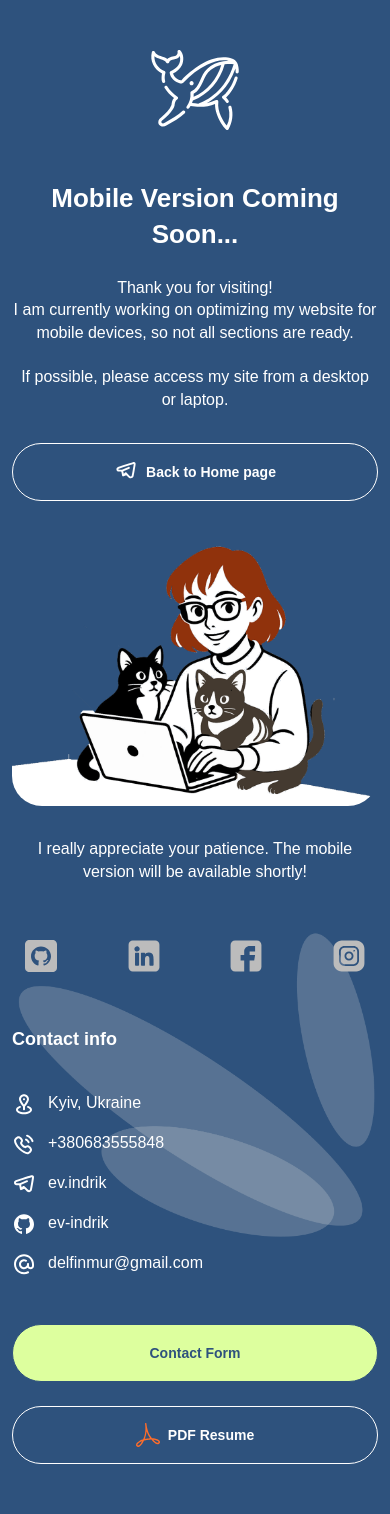
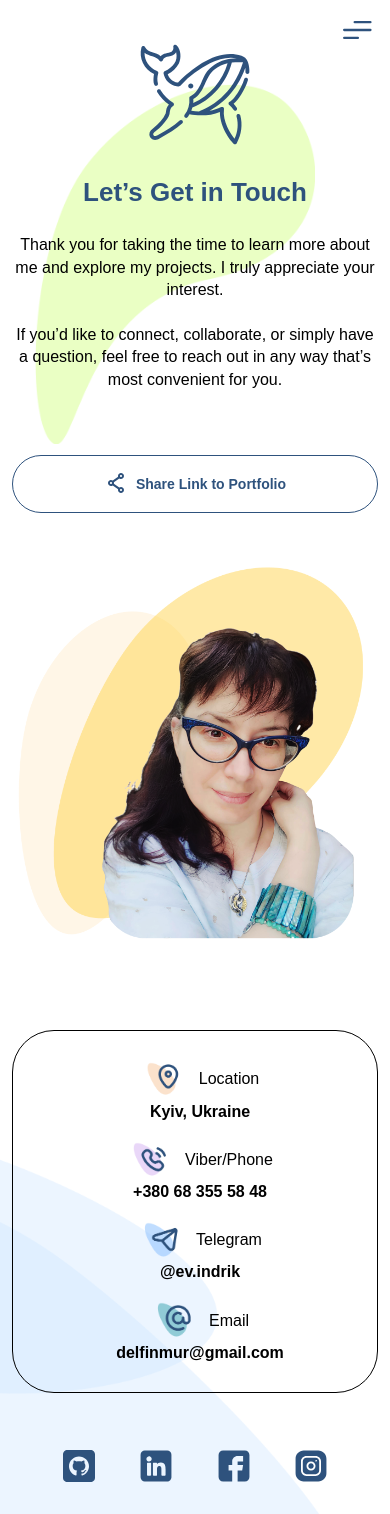
Before and after one commit to ev-indrik/my-portfolio, a React (Vite) app: page /contacts in a window 390 px wide. Shown: the top 1514 px of the page. Built offline with nearby package versions, Linux system fonts and the light colour scheme.

Commit message:
feat: add responsiveness to ContactsBlock

```diff
--- a/src/layuot/WebsiteLayout.tsx
+++ b/src/layuot/WebsiteLayout.tsx
@@ -5,8 +5,6 @@ import {Outlet} from "react-router";
 import BackToTopButton from "@/components/back-to-top-button/BackToTopButton";
 import {ContactModalProvider} from "@/context/ContactModalContext";
 import ModalContactForm from "@/components/modal-contact-form/ModalContactForm";
-import useIsMobile from "@/hook/useIsMobile";
-import {useLocation} from "react-router-dom";
 import useBreakpoint from "antd/es/grid/hooks/useBreakpoint";
 
 // const location = useLocation();
@@ -14,16 +12,14 @@ import useBreakpoint from "antd/es/grid/hooks/useBreakpoint";
 
 const WebsiteLayout: FC = () => {
 
-    const isMobile = useIsMobile();
-    const {pathname} = useLocation()
     const {xxl, xl, lg, md} = useBreakpoint()
 
     return (
         <ContactModalProvider>
             <div className={'layout-wrapper'}>
-                {(xxl||xl||lg||md) &&  <BackToTopButton/>}
+                {(xxl || xl || lg || md) && <BackToTopButton/>}
 
-                {(!isMobile || pathname === '/home' || pathname === '/' || pathname === '/about' || pathname === '/projects') && <Header />}
+                <Header/>
 
                 <div className={'pages-wrapper'}>
                     <Outlet/>
--- a/src/pages/contacts/Contacts.tsx
+++ b/src/pages/contacts/Contacts.tsx
@@ -7,14 +7,11 @@ import heroSectionContent from "@/data/heroSectionContent.json";
 import ContactsBlock from "@/pages/contacts/sections/contacs-block/ContactsBlock";
 import ContactFormSection from "@/pages/contacts/sections/contact-form-section/ContactFormSection";
 import {useMessageApi} from "@/context/MessageContext";
-import useIsMobile from "@/hook/useIsMobile";
-import SoonForMobile from "@/components/soon-for-mobile/SoonForMobile";
 const sectionData = heroSectionContent['contact'];
 
 const Contacts: FC = () => {
 
     const messageApi = useMessageApi();
-    const isMobile = useIsMobile();
 
     const onShareClick = async () => {
         try {
@@ -37,9 +34,7 @@ const Contacts: FC = () => {
         }
     };
 
-    return isMobile ? (
-        <SoonForMobile />
-    ) : (
+    return (
         <>
             <HeroSection
                 mainTitle={sectionData.mainTitle}
--- a/src/pages/contacts/sections/contacs-block/ContactsBlock.scss
+++ b/src/pages/contacts/sections/contacs-block/ContactsBlock.scss
@@ -1,6 +1,17 @@
+@use '../../../../abstracts/mixins';
+
 .contacts-block-wrapper {
   position: relative;
   padding: 60px 0 20px;
+
+  @include mixins.sm-max {
+    padding: 0 0 20px;
+  }
+
+  @include mixins.xs-max {
+    padding: 0 0 20px;
+    margin-top: -24px;
+  }
 
   .contacts-block-bg-wrapper {
     position: absolute;
@@ -19,5 +30,13 @@
     padding: 60px 50px;
     border: 1px solid black;
     border-radius: 42px;
+
+    @include mixins.sm-max {
+      padding: 30px 20px;
+    }
+
+    @include mixins.xs-max {
+      padding: 20px 0;
+    }
   }
 }
--- a/src/pages/contacts/sections/contacs-block/ContactsBlock.tsx
+++ b/src/pages/contacts/sections/contacs-block/ContactsBlock.tsx
@@ -9,11 +9,12 @@ import type {ContactItemType} from "@/pages/contacts/sections/contacs-block/cont
 
 import geoImg from './images/contacts-icons/geo-icon.png'
 import emailImg from './images/contacts-icons/email-icon.png'
-import phoneImg from './images/contacts-icons/phone-icon.png'
+// import phoneImg from './images/contacts-icons/phone-icon.png'
 import tImg from './images/contacts-icons/t-icon.png'
 import viberImg from './images/contacts-icons/viber-icon.png'
 import SocialButtons from "@/components/social-buttons/SocialButtons";
 import WebsiteDivider from "@/components/website-divider/WebsiteDivider";
+import useBreakpoint from "antd/es/grid/hooks/useBreakpoint";
 
 const contactsBlockContent: ContactItemType[] = [
     {
@@ -21,15 +22,14 @@ const contactsBlockContent: ContactItemType[] = [
         title: 'Location',
         description: 'Kyiv, Ukraine'
     },
-
-    {
-        imgUrl: phoneImg,
-        title: 'Mobile Phone',
-        description: '+380 68 355 58 48'
-    },
+    // {
+    //     imgUrl: phoneImg,
+    //     title: 'Mobile Phone',
+    //     description: '+380 68 355 58 48'
+    // },
     {
         imgUrl: viberImg,
-        title: 'Viber',
+        title: 'Viber/Phone',
         description: '+380 68 355 58 48'
     },
     {
@@ -45,6 +45,9 @@ const contactsBlockContent: ContactItemType[] = [
 ]
 
 const ContactsBlock: FC = () => {
+
+    const {xxl, xl, lg } = useBreakpoint()
+
     return (
         <div className={'contacts-block-wrapper'}>
 
@@ -54,10 +57,18 @@ const ContactsBlock: FC = () => {
             <div className={'container'}>
 
                 <Row justify={'center'}>
-                    <Col span={14}>
+                    <Col
+                        span={14}
+                        xxl={14}
+                        xl={14}
+                        lg={14}
+                        md={18}
+                        sm={20}
+                        xs={24}
+                    >
 
                         <Row justify={'center'} className={'contacts-items-wrapper'}>
-                            <Col span={24} style={{paddingLeft: 80}}>
+                            <Col span={24} style={{paddingLeft: (xxl||xl||lg) ? 80 : 10}}>
 
                                 {contactsBlockContent.map((it, index) => (
                                     <ContactItem content={it} key={index}/>
@@ -66,12 +77,19 @@ const ContactsBlock: FC = () => {
                         </Row>
 
                         <Row justify={'center'}>
-                            <Col span={8}>
+                            <Col
+                                span={8}
+                                xxl={8}
+                                xl={8}
+                                lg={8}
+                                md={10}
+                                sm={14}
+                                xs={18}
+                            >
                                 <SocialButtons color={'primary'}/>
                             </Col>
                         </Row>
                     </Col>
-
                 </Row>
 
                 <WebsiteDivider paddingBottom={50} paddingTop={50} />
--- a/src/pages/contacts/sections/contacs-block/contact-item/ContactItem.scss
+++ b/src/pages/contacts/sections/contacs-block/contact-item/ContactItem.scss
@@ -1,3 +1,5 @@
+@use '../../../../../abstracts/mixins';
+
 .contacts-item-wrapper {
   width: 100%;
   padding: 8px;
@@ -7,11 +9,21 @@
     align-items: center;
     justify-content: start;
 
+    @media screen and (max-width: 434px) {
+      flex-direction: column;
+      justify-content: center;
+      text-align: center;
+    }
+
     .icon-group-wrapper {
       display: flex;
       align-items: center;
       justify-content: start;
       width: 50%;
+
+      @media screen and (max-width: 434px) {
+        width: unset;
+      }
 
       .contacts-img-wrapper {
         margin-right: 16px;
@@ -30,6 +42,10 @@
 
     .text-box {
       width: 50%;
+
+      @media screen and (max-width: 434px) {
+        width: unset;
+      }
     }
   }
 }
```
